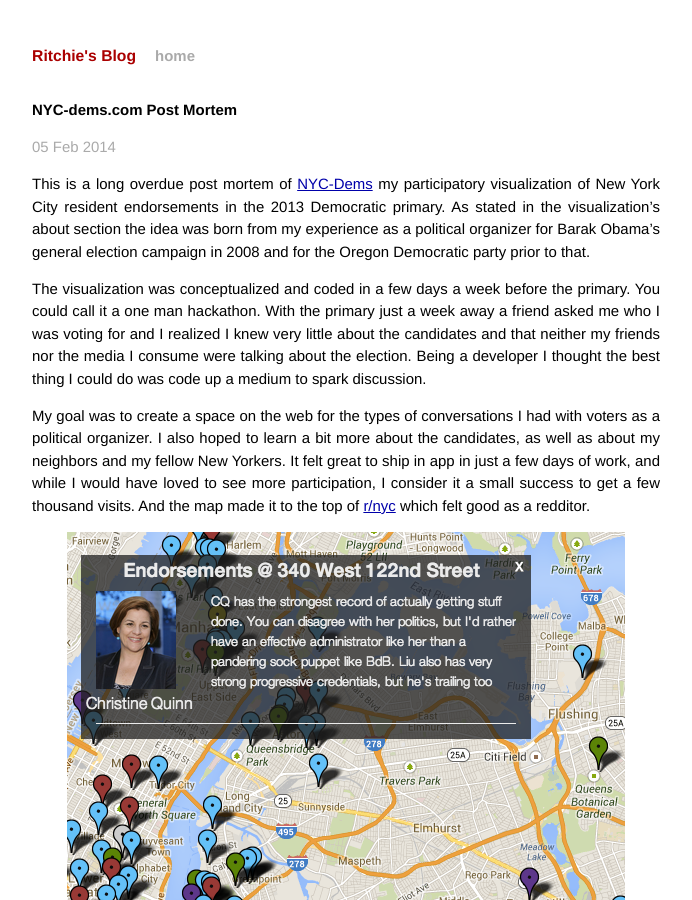
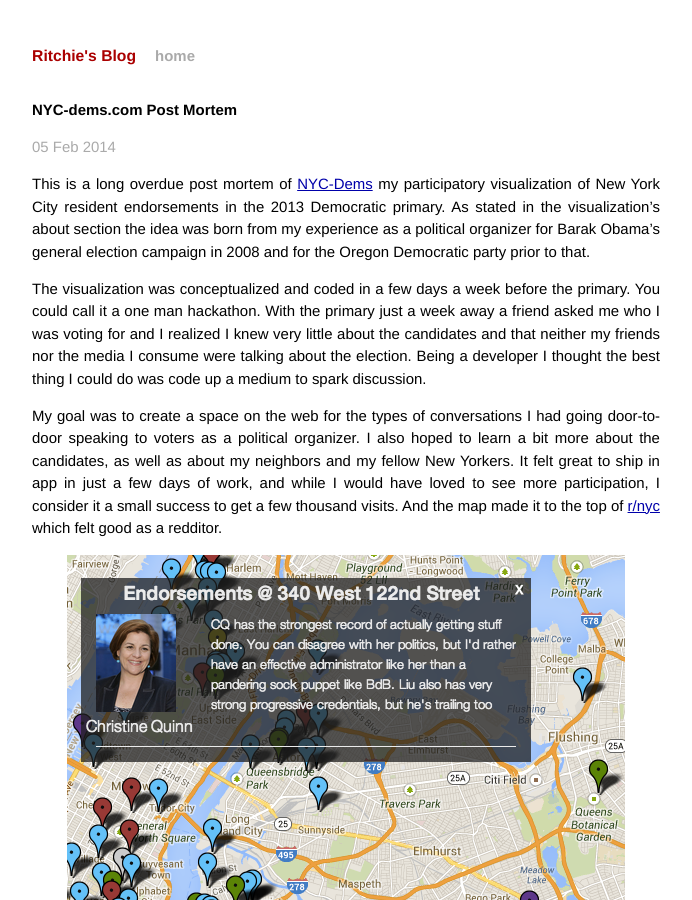
Before and after one commit to ritchiea/blog.andrewritchie.info, a Jekyll site: the page built from _posts/2014-02-05-nycdems-post-mortem.markdown, in a window 1280 px wide and 900 px high. Shown: the whole window, without its empty margins (294-986 px from the left). Built offline with Jekyll 4.4.1, drawn with Linux system fonts in a browser that asks for light colours; Markdown is read by kramdown in place of the engine named in the settings; some of the changed text lies outside the part shown.

Commit message:
copy editing

```diff
--- a/_posts/2014-02-05-nycdems-post-mortem.markdown
+++ b/_posts/2014-02-05-nycdems-post-mortem.markdown
@@ -9,7 +9,7 @@
 
 The visualization was conceptualized and coded in a few days a week before the primary. You could call it a one man hackathon. With the primary just a week away a friend asked me who I was voting for and I realized I knew very little about the candidates and that neither my friends nor the media I consume were talking about the election. Being a developer I thought the best thing I could do was code up a medium to spark discussion.
 
-My goal was to create a space on the web for the types of conversations I had with voters as a political organizer. I also hoped to learn a bit more about the candidates, as well as about my neighbors and my fellow New Yorkers. It felt great to ship in app in just a few days of work, and while I would have loved to see more participation, I consider it a small success to get a few thousand visits. And the map made it to the top of [r/nyc](http://reddit.com/r/nyc) which felt good as a redditor.
+My goal was to create a space on the web for the types of conversations I had going door-to-door speaking to voters as a political organizer. I also hoped to learn a bit more about the candidates, as well as about my neighbors and my fellow New Yorkers. It felt great to ship in app in just a few days of work, and while I would have loved to see more participation, I consider it a small success to get a few thousand visits. And the map made it to the top of [r/nyc](http://reddit.com/r/nyc) which felt good as a redditor.
 
 <div class="center-img-container">
   <img class="center" width="558" height="390" src="/assets/dems-screen.png" alt="NYC-Dems screenshot">
```
Also changed, not shown: other parts of _posts/2014-02-05-nycdems-post-mortem.markdown (+1 -1 lines).
